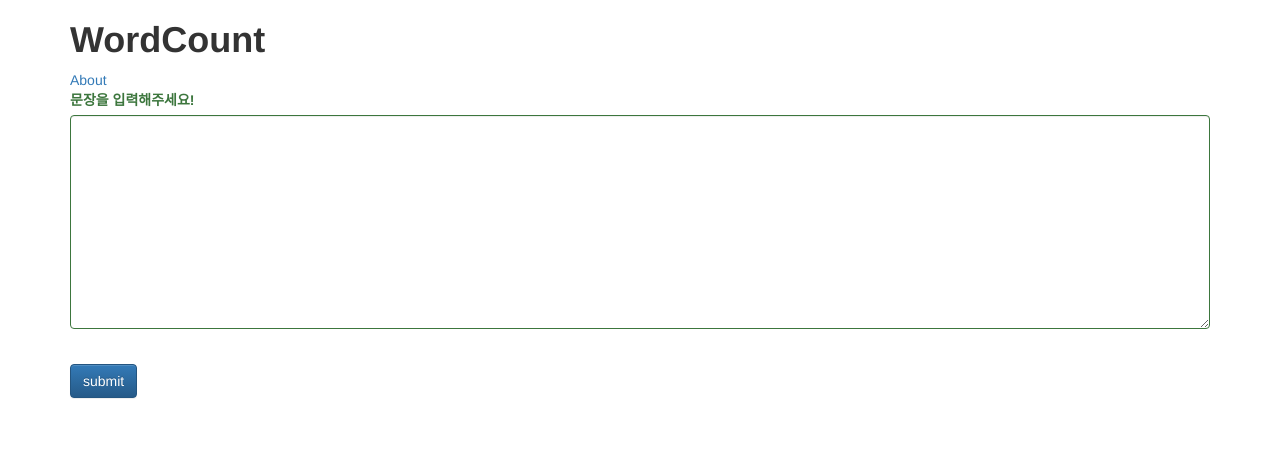
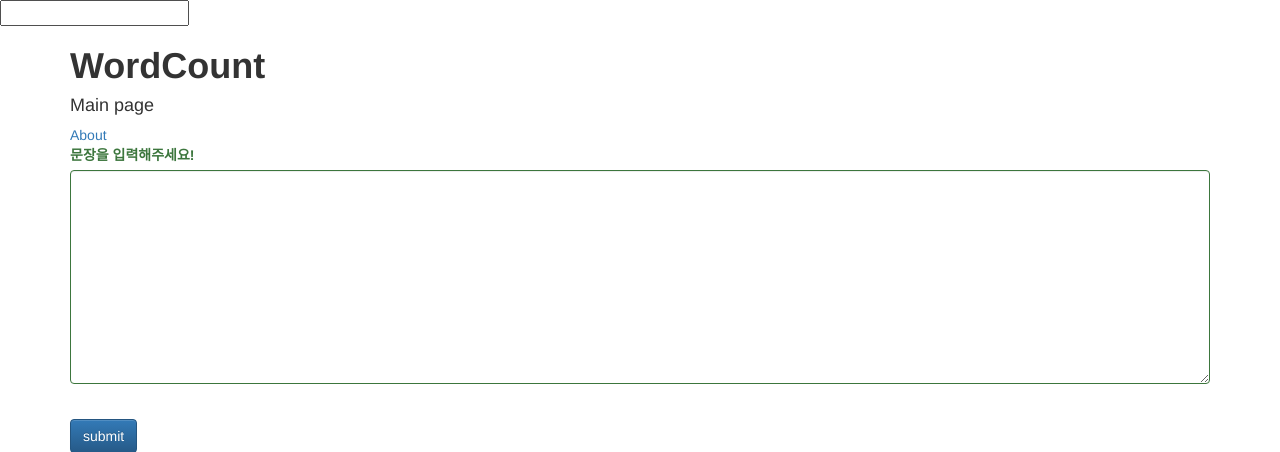
Before and after one commit to kimseungki94/wordcount, a Django app: page / in a window 1280 px wide. Shown: the top 452 px of the page. Run offline with Django 3.2, Linux system fonts and the light colour scheme; some libraries are stand-ins or nearby versions.

Commit message:
plus title

```diff
--- a/wordcount/templates/home.html
+++ b/wordcount/templates/home.html
@@ -13,13 +13,15 @@
 
     <!-- 합쳐지고 최소화된 최신 자바스크립트 -->
     <script src="https://maxcdn.bootstrapcdn.com/bootstrap/3.3.2/js/bootstrap.min.js"></script>
+
+    <input name="select">
     <meta charset="UTF-8">
 </head>
 
 <body>
     <div class="container">
         <h1> <strong>WordCount</strong> </h1>
-
+        <h4> Main page </h4>
 
         <a href="{%url 'about'%}">About</a>
 
```
